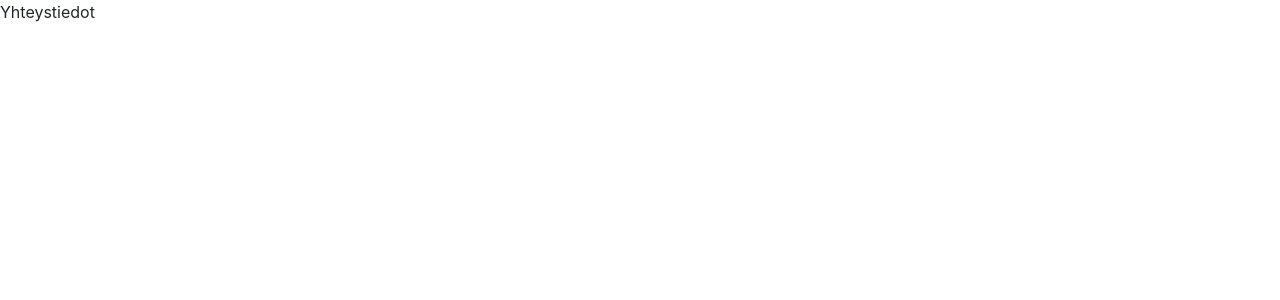
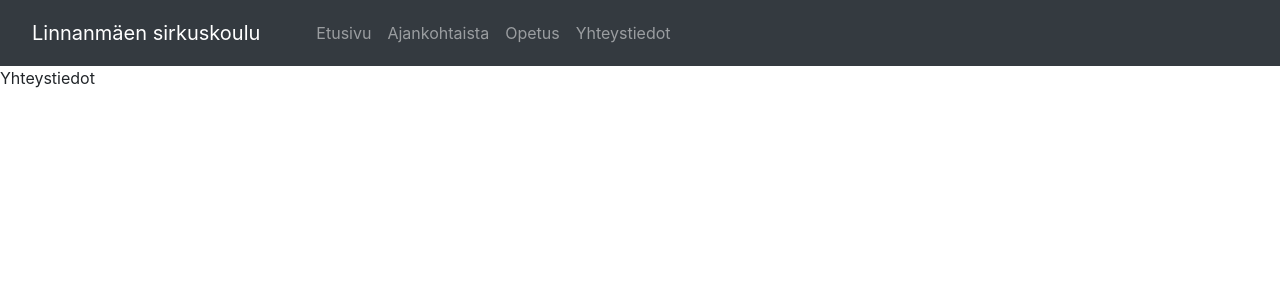
Before and after one commit to liikinn/vjp-project, a React (Create React App) app: page /yhteystiedot in a window 1280 px wide. Shown: the top 300 px of the page. Built offline with nearby package versions, Linux system fonts and the light colour scheme.

Commit message:
Add header component.

```diff
--- a/src/components/app.tsx
+++ b/src/components/app.tsx
@@ -6,7 +6,7 @@ import {
   Switch,
 } from "react-router-dom";
 
-import { Header } from "./header-section";
+import Header from "./header-section";
 import { Main } from "./main-section";
 import { Home } from "./home-view";
 import { NewsFeed } from "./news-feed-view";
--- a/src/components/header-section.tsx
+++ b/src/components/header-section.tsx
@@ -1,7 +1,34 @@
 import React from "react";
+import { Navbar, Nav } from "react-bootstrap";
+import { withRouter, RouteComponentProps } from "react-router";
 
-const Header: React.FC = (props) => {
-  return <div>{props.children}</div>;
+const Header: React.FC<RouteComponentProps> = (props) => {
+  return (
+    <div>
+      <Navbar bg="dark" variant="dark">
+        <Navbar.Brand>
+          <Nav.Link
+            className="navbar-brand"
+            onClick={() => props.history.push("/")}
+          >
+            Linnanmäen sirkuskoulu
+          </Nav.Link>
+        </Navbar.Brand>
+        <Nav className="mr-auto">
+          <Nav.Link onClick={() => props.history.push("/")}>Etusivu</Nav.Link>
+          <Nav.Link onClick={() => props.history.push("/ajankohtaista")}>
+            Ajankohtaista
+          </Nav.Link>
+          <Nav.Link onClick={() => props.history.push("/opetus")}>
+            Opetus
+          </Nav.Link>
+          <Nav.Link onClick={() => props.history.push("/yhteystiedot")}>
+            Yhteystiedot
+          </Nav.Link>
+        </Nav>
+      </Navbar>
+    </div>
+  );
 };
 
-export { Header };
+export default withRouter(Header);
```
